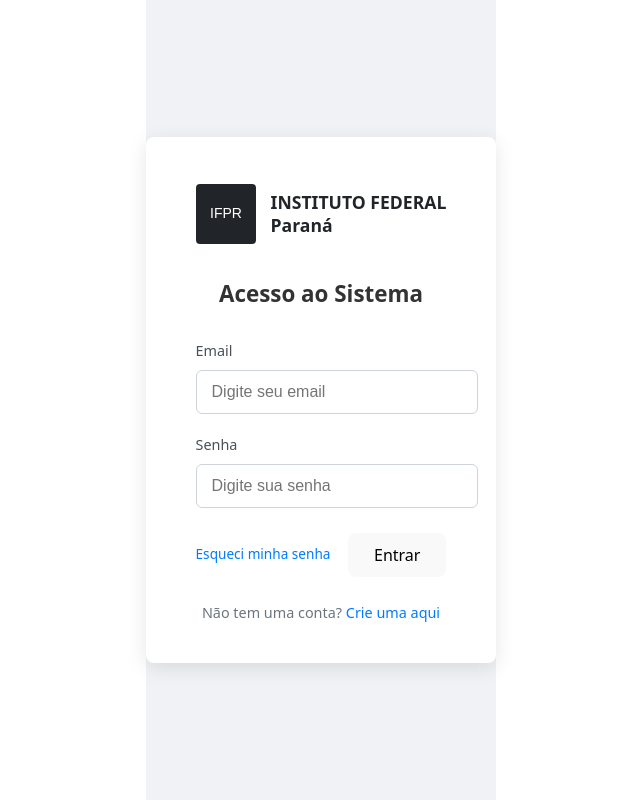
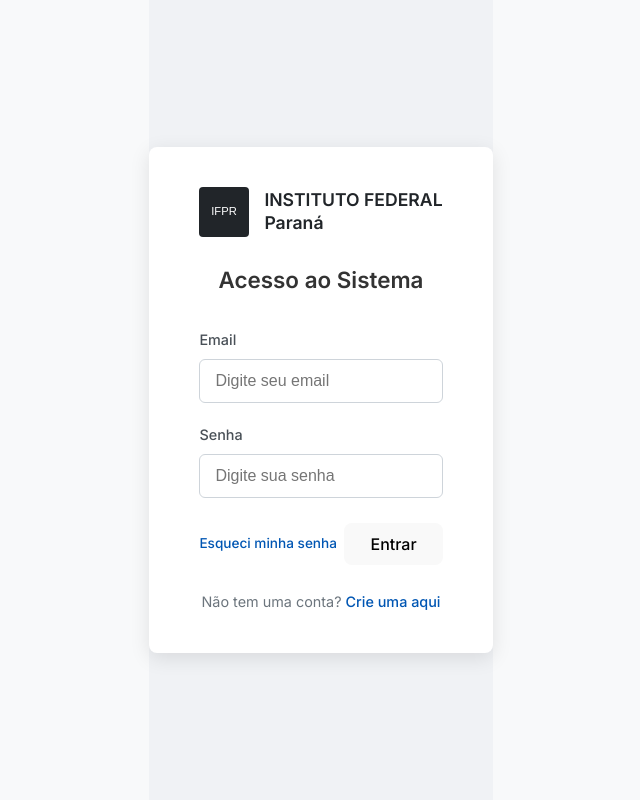
Before and after one commit to HubSabia/HubSabia_Front_e_Back, a Vue app in the folder frontend/: page /editais#/login in a window 1280 px wide. Shown: the whole page, without its empty margins (319-959 px from the left). Built offline with nearby package versions, Linux system fonts and the light colour scheme.

Commit message:
Update App.vue
Volta da paleta de cores

```diff
--- a/frontend/src/App.vue
+++ b/frontend/src/App.vue
@@ -27,6 +27,31 @@ const isLoginPage = computed(() => route.name === 'Login' || route.name === 'Reg
 
 
 <style>
+  :root {
+  --primary-color: #0056b3;
+  --secondary-color: #6c757d;
+  --sidebar-bg: #212529;
+  --header-bg: #ffffff;
+  --content-bg: #f8f9fa;
+  --text-color: #212529;
+  --text-color-light: #f8f9fa;
+  --border-color: #dee2e6;
+  --card-bg: #ffffff;
+  --font-family: 'Inter', sans-serif;
+}
+
+* {
+  margin: 0;
+  padding: 0;
+  box-sizing: border-box;
+}
+
+body {
+  font-family: var(--font-family);
+  background-color: var(--content-bg);
+  color: var(--text-color);
+  line-height: 1.6;
+}
 #app {
   display: flex;
   min-height: 100vh;
```
